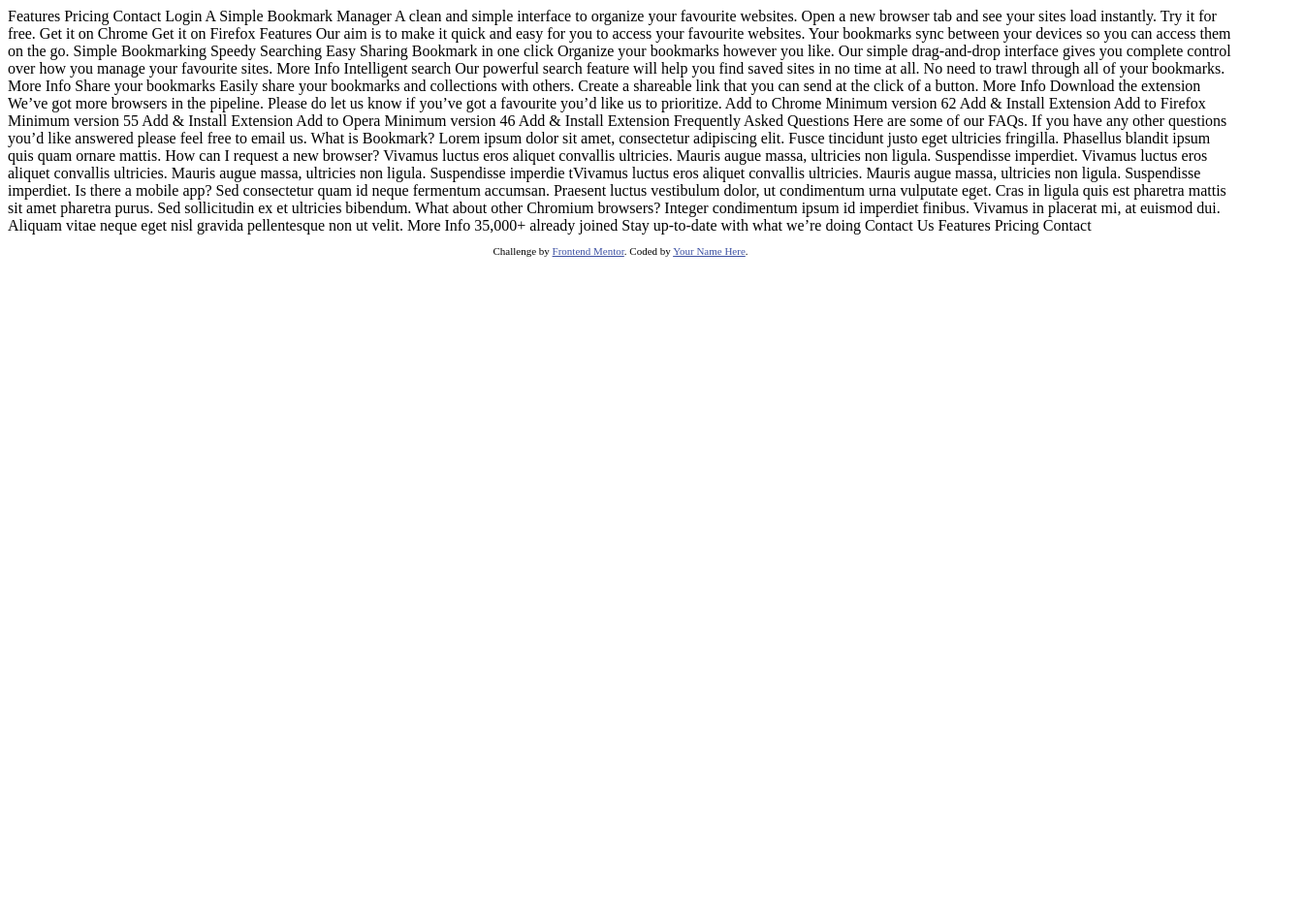
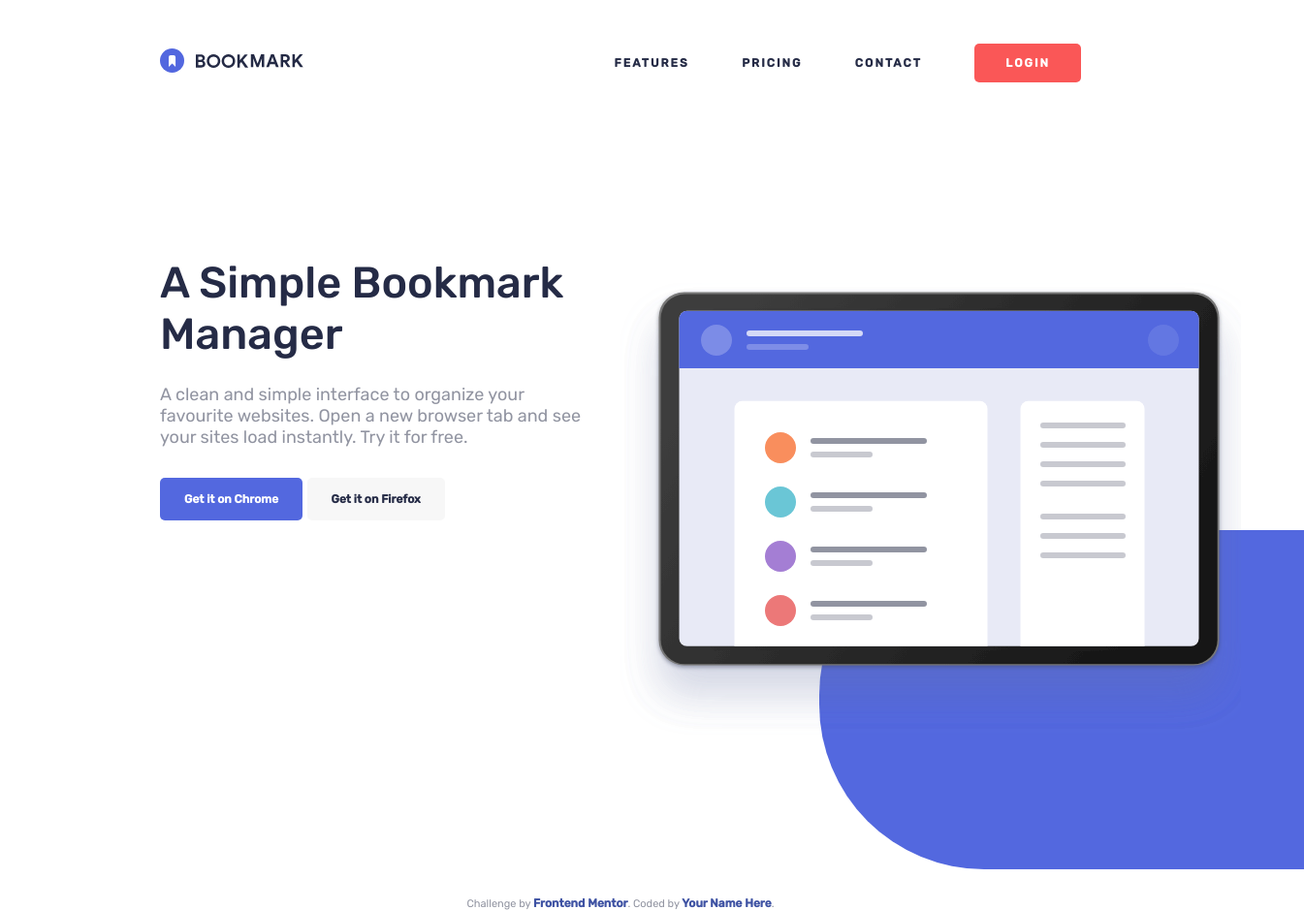
Before and after one commit to julia-deko/Bookmark-Landing-Page-Challenge, a plain HTML site: page index.html in a window 1280 px wide. Shown: the whole page at 97% size, 1345 px wide, since content can reach past the window. Before the commit the page ends 800 px from the top, so only its background shows below. Drawn offline with Linux system fonts and the light colour scheme.

Commit message:
implement header

```diff
--- /dev/null
+++ b/app/scss/_globals.scss
@@ -0,0 +1,72 @@
+html {
+    font-size: 62.5%;
+    box-sizing: border-box;
+}
+
+*, *::before, *::after {
+    box-sizing: inherit;
+}
+
+body {
+    padding: 0;
+    margin: 0;
+    font-family: 'Rubik', sans-serif;
+    font-size: 1.8rem;
+    background-color: $white;
+    overflow: hidden;
+}
+
+a, a:visited, a:hover {
+    text-decoration: none;
+    font-size: 1.2rem;
+    font-weight: bold;
+}
+
+h1, h2, h3, h4, h5, h6, p {
+    padding: 0;
+    margin: 0;
+}
+
+h1 {
+    font-size: 4.5rem;
+    font-weight: 500;
+    color: $veryDarkBlue;
+}
+
+p {
+    color: $grayishBlue;
+}
+
+.button {
+
+    padding: 1.5rem 2.5rem;
+    border-radius: 5px;
+    color: $white;
+
+    &--red {
+        background-color: $softRed;
+        padding: 1.3rem 3.2rem;
+    }
+
+    &--blue {
+        background-color: $softBlue;
+    }
+
+    &--white {
+        color: $veryDarkBlue;
+        background-color: #f7f7f7;
+    }
+}
+
+
+.hide-for-mobile {
+    @include breakpoint-down(medium) {
+        display: none;
+    }
+}
+
+.hide-for-desktop {
+    @include breakpoint-up(large) {
+        display: none;
+    }
+}
--- /dev/null
+++ b/app/scss/_header.scss
@@ -0,0 +1,41 @@
+.header {
+
+    nav {
+        display: flex;
+        justify-content: space-between;
+        align-items: center;
+        padding: 4rem 3.2rem;
+
+        @include breakpoint-up(large) {
+            padding: 5rem 16.5rem;
+        }
+    }
+
+
+    &__hamburger {
+
+        > span {
+            display: block;
+            width: 1.8rem;
+            height: 0.3rem;
+            background-color: $veryDarkBlue;
+
+            &:not(:last-child) {
+                margin-bottom: 0.3rem;
+            }
+        }
+    }
+
+    &__links {
+        > a {
+            text-transform: uppercase;
+            letter-spacing: 2px;
+
+
+            &:not(:last-child) {
+                margin-right: 5rem;
+                color: $veryDarkBlue;
+            }
+        }
+    }
+}
--- /dev/null
+++ b/app/scss/_mixins.scss
@@ -0,0 +1,17 @@
+// 640px, 1024px, 1400px
+$breakpoints-up: ("medium": "40em", "large": "64em", "xlarge": "87.5em");
+
+// 639px, 1023px, 1399px
+$breakpoints-down: ("small": "39.9375em", "medium": "63.9375em", "large": "87.4375em");
+
+@mixin breakpoint-up($size){
+  @media (min-width: map-get($breakpoints-up, $size)){
+    @content;
+  }
+}
+
+@mixin breakpoint-down($size){
+  @media (max-width: map-get($breakpoints-down, $size)){
+    @content;
+  }
+}
--- /dev/null
+++ b/app/scss/_variables.scss
@@ -0,0 +1,8 @@
+
+// Colors
+
+$softBlue: hsl(231, 69%, 60%);
+$softRed: hsl(0, 94%, 66%);
+$grayishBlue: hsl(229, 8%, 60%);
+$veryDarkBlue: hsl(229, 31%, 21%);
+$white: hsl(0, 0%, 100%);
--- /dev/null
+++ b/app/scss/style.scss
@@ -0,0 +1,6 @@
+@import "variables";
+@import "mixins";
+@import "globals";
+
+@import "header";
+@import "hero";
--- a/index.html
+++ b/index.html
@@ -3,7 +3,10 @@
 <head>
   <meta charset="UTF-8">
   <meta name="viewport" content="width=device-width, initial-scale=1.0"> <!-- displays site properly based on user's device -->
-
+  <link rel="preconnect" href="https://fonts.googleapis.com">
+  <link rel="preconnect" href="https://fonts.gstatic.com" crossorigin>
+  <link href="https://fonts.googleapis.com/css2?family=Rubik:wght@400;500&display=swap" rel="stylesheet">
+  <link rel="stylesheet" href="./app/scss/style.css">
   <link rel="icon" type="image/png" sizes="32x32" href="./images/favicon-32x32.png">
 
   <title>Frontend Mentor | Bookmark landing page</title>
@@ -16,18 +19,45 @@
 </head>
 <body>
 
-  Features
-  Pricing
-  Contact
-  Login
+  <header class="header">
 
-  A Simple Bookmark Manager
+    <nav>
 
-  A clean and simple interface to organize your favourite websites. Open a new
-  browser tab and see your sites load instantly. Try it for free.
+      <img src="./images/logo-bookmark.svg" alt="Bookmark">
 
-  Get it on Chrome
-  Get it on Firefox
+      <a class="header__hamburger hide-for-desktop">
+        <span></span>
+        <span></span>
+        <span></span>
+      </a>
+
+      <div class="header__links hide-for-mobile">
+        <a href="#">Features</a>
+        <a href="#">Pricing</a>
+        <a href="#">Contact</a>
+        <a href="#" class="button button--red">Login</a>
+      </div>
+    </nav>
+
+  </header>
+
+  <section class="hero">
+    <div class="hero__text">
+      <h1>A Simple Bookmark Manager</h1>
+      <p>A clean and simple interface to organize your favourite websites. Open a new
+        browser tab and see your sites load instantly. Try it for free.</p>
+      <a href="#" class="button button--blue">Get it on Chrome</a>
+      <a href="#" class="button button--white"> Get it on Firefox</a>
+    </div>
+    <div>
+      <div class="hero__image"></div>
+    </div>
+  </section>
+
+
+
+
+  <!--
 
   Features
 
@@ -81,34 +111,33 @@
   Here are some of our FAQs. If you have any other questions you’d like
   answered please feel free to email us.
 
-  <!-- Question 1 -->
+
   What is Bookmark?
 
-  <!-- Answer 1 -->
+
   Lorem ipsum dolor sit amet, consectetur adipiscing elit. Fusce tincidunt
   justo eget ultricies fringilla. Phasellus blandit ipsum quis quam ornare mattis.
 
-  <!-- Question 2 -->
+
   How can I request a new browser?
 
-  <!-- Answer 2 -->
+
   Vivamus luctus eros aliquet convallis ultricies. Mauris augue massa, ultricies non ligula.
   Suspendisse imperdiet. Vivamus luctus eros aliquet convallis ultricies. Mauris augue massa,
   ultricies non ligula. Suspendisse imperdie tVivamus luctus eros aliquet convallis ultricies.
   Mauris augue massa, ultricies non ligula. Suspendisse imperdiet.
 
-  <!-- Question 3 -->
+
   Is there a mobile app?
 
-  <!-- Answer 3 -->
   Sed consectetur quam id neque fermentum accumsan. Praesent luctus vestibulum dolor, ut condimentum
   urna vulputate eget. Cras in ligula quis est pharetra mattis sit amet pharetra purus. Sed
   sollicitudin ex et ultricies bibendum.
 
-  <!-- Question 4 -->
+
   What about other Chromium browsers?
 
-  <!-- Answer 4 -->
+
   Integer condimentum ipsum id imperdiet finibus. Vivamus in placerat mi, at euismod dui. Aliquam
   vitae neque eget nisl gravida pellentesque non ut velit.
 
@@ -123,6 +152,7 @@
   Features
   Pricing
   Contact
+  -->
 
   <footer>
     <p class="attribution">
```
Also changed, not shown: app/scss/style.css (added), 1 other file.
